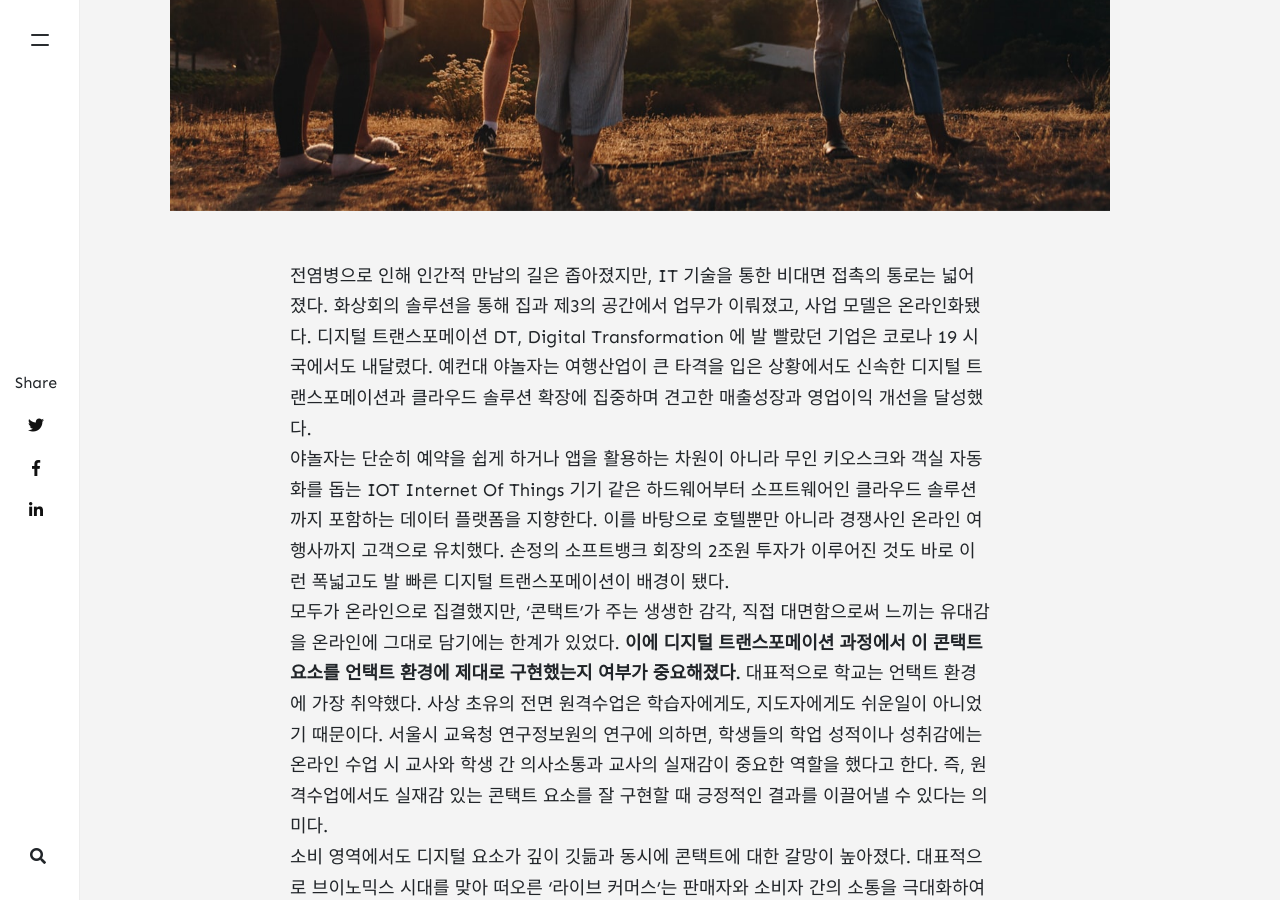
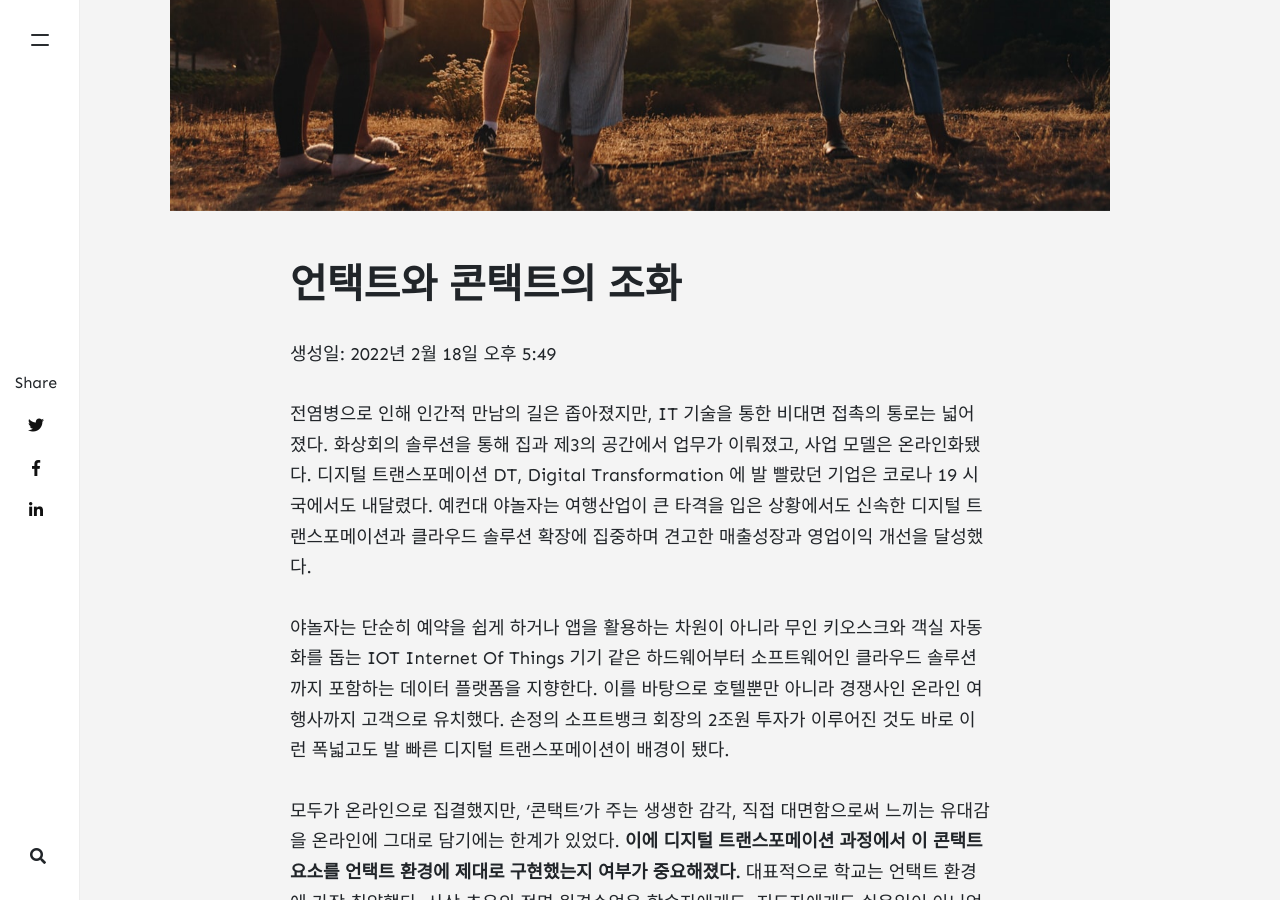
Before and after one commit to libamiew/libamiew7.github.io, a Jekyll site: the page built from _posts/2022-03-23-스페이스엘비스 뉴스레터.md, in a window 1280 px wide and 900 px high, scrolled down 836 px. Built offline with Jekyll 4.4.1, drawn with Linux system fonts in a browser that asks for light colours; nearby versions of some CDN libraries; comment, search, counter and statistics services are not loaded.

Commit message:
Update 2022-03-23-스페이스엘비스 뉴스레터.md

```diff
--- a/_posts/2022-03-23-스페이스엘비스 뉴스레터.md
+++ b/_posts/2022-03-23-스페이스엘비스 뉴스레터.md
@@ -8,46 +8,49 @@ image: assets/images/2.jpg
 rating: 4.5
 ---
 
+# 언택트와 콘택트의 조화
+
+생성일: 2022년 2월 18일 오후 5:49
+
 전염병으로 인해 인간적 만남의 길은 좁아졌지만, IT 기술을 통한 비대면 접촉의 통로는 넓어졌다. 화상회의 솔루션을 통해 집과 제3의 공간에서 업무가 이뤄졌고, 사업 모델은 온라인화됐다. 디지털 트랜스포메이션 DT, Digital Transformation 에 발 빨랐던 기업은 코로나 19 시국에서도 내달렸다. 예컨대 야놀자는 여행산업이 큰 타격을 입은 상황에서도 신속한 디지털 트랜스포메이션과 클라우드 솔루션 확장에 집중하며 견고한 매출성장과 영업이익 개선을 달성했다.
-<br>
+
 야놀자는 단순히 예약을 쉽게 하거나 앱을 활용하는 차원이 아니라 무인 키오스크와 객실 자동화를 돕는 IOT Internet Of Things 기기 같은 하드웨어부터 소프트웨어인 클라우드 솔루션까지 포함하는 데이터 플랫폼을 지향한다. 이를 바탕으로 호텔뿐만 아니라 경쟁사인 온라인 여행사까지 고객으로 유치했다. 손정의 소프트뱅크 회장의 2조원 투자가 이루어진 것도 바로 이런 폭넓고도 발 빠른 디지털 트랜스포메이션이 배경이 됐다.
-<br>
+
 모두가 온라인으로 집결했지만, ‘콘택트’가 주는 생생한 감각, 직접 대면함으로써 느끼는 유대감을 온라인에 그대로 담기에는 한계가 있었다. **이에 디지털 트랜스포메이션 과정에서 이 콘택트 요소를 언택트 환경에 제대로 구현했는지 여부가 중요해졌다.** 대표적으로 학교는 언택트 환경에 가장 취약했다. 사상 초유의 전면 원격수업은 학습자에게도, 지도자에게도 쉬운일이 아니었기 때문이다. 서울시 교육청 연구정보원의 연구에 의하면, 학생들의 학업 성적이나 성취감에는 온라인 수업 시 교사와 학생 간 의사소통과 교사의 실재감이 중요한 역할을 했다고 한다. 즉, 원격수업에서도 실재감 있는 콘택트 요소를 잘 구현할 때 긍정적인 결과를 이끌어낼 수 있다는 의미다.
-<br>
+
 소비 영역에서도 디지털 요소가 깊이 깃듦과 동시에 콘택트에 대한 갈망이 높아졌다. 대표적으로 브이노믹스 시대를 맞아 떠오른 ‘라이브 커머스’는 판매자와 소비자 간의 소통을 극대화하여 실재감을 잘 구현해서 신유통 채널로 더욱 발전할 수 있었다. 사실 판매자가 마치 옆에 있는 것 같은 느낌을 가장 잘 제공할 수 있는 서비스는 ‘개별 맞춤’이다. 명품 매장에서 일대일로 셀러가 대동할 때, 고객은 특별한 대접을 받는 듯한 느낌을 받는다. 온라인에서도 마찬가지다. 소비자들은 자신만을 위한 어떤 가치를 제공받고 있음을 느낄 때, 그것이 온라인상일지라도 그 브랜드에 대한 긍정적인 감정을 키우게 된다.
-<br>
+
 실제 빅데이터로 비대면 관련 이슈어를 분석했을 때, 2020년 10월부터 비대면에 대한 긍정률이 증가하고 있는데, 이는 소비자들이 현재의 비대면 상황에 적응해나가고 있다는 것을 보여준다. 기업에서 제공하는 맞춤형 서비스가 증가한 것이 주요 원인이라고 파악된다. 예를 들어 우리은행은 비대면을 선호하는 고객을 대상으로 맞춤형 밀착 관리 서비스 ‘WON컨시어지’를 선보였는데, 전담 직원이 일대일 매칭을 통해 고객 맞춤형 금융 상품 추천과 가입은 물론 만기 관리, 이벤트 등을 제공해 좋은 반응을 얻었다. 영업점을 찾지 않는 소비자 에게도 대면 영업 수준의 밀착 서비스를 제공해 언택트로 고객과 콘택트하는 전략이다.
 
-<br><br>
 **사람의 손길이 그리워, 휴먼터치**
-<br>
+
 거의 모든 산업에서 디지털 트랜스포메이션의 속도가 이전과는 비교할 수 없을 정도로 빨라졌다. 이제 요즘 소비자는 매장이 아닌 온라인으로 쇼핑하는 것이 익숙해졌으며, 외식보다는 배달 앱을 더 많이 이용한다. 재택근무와 원격수업에도 적응되어 출퇴근과 등하교라는 일상이 비일상이 됐다. 이처럼 2021년에는 많은 사람들이 비대면 서비스의 편리함과 효율성을 경험했다. 하지만 비대면 상황이 지속될수록 디지털 기술의 한계는 더욱 명확해졌고, 소비자들도 비대면 비중이 커질수록 아이러니하게도 사람의 손길을 그리워했다.
 
 대면 만남의 욕구를 채우기 위해 현대인들은 온라인에서 다양한 연결점을 찾아냈다. 모니터 앞에 앉아 맥주 한 캔과 치킨 한 마리를 준비하고 직장 동료들과 함께 화상회의 시스템을 켜놓고 랜선 회식을 즐겼다. 만나지 않아도 함께 공부하는 비대면 스터디는 시험 기간의 대학가를 휩쓸었다. 대학생 커뮤니티 ‘에브리타임’에서는 “저녁 7~10시 줌스터디 모집합니다” 같은 비대면 스터디를 함께할 사람을 구하는 글을 쉽게 볼 수 있다. 역설적이게도 비대면 시대에 사람과의 연결이 더욱 중요한 가치가 되고 있다.
 
 인터넷 전문 은행이 무섭게 성장하고, 기존 은행도 금융 스마트폰 앱 개발에 박차를 가하는 상황에서 신한은행은 아날로그의 감성을 강조하는 ‘디지로그 브랜치’를 새로 오픈했다. 디지로그란 디지털과 아날로그를 조합한 단어인데, ‘은행 같지 않은 은행’을 목표로 일하는 방식을 바꾸고 공간 하나하나에 스토리를 담아 고객에게 즐겁고 혁신적인 금융 경험을 제공할 것을 목표로 하고 있다. 디지로그 브랜치는 바로 디지털 기술과 휴먼터치가 결합한 결과다.
-<br>
+
 **휴먼 터치**
-<br>
+
 ***코로나 19사태로 조명받은 ‘언택트’ 기술이 시간이 지날수록 지향해야 할 방향은 인간과의 단절이 아니라 인간적 접촉을 보완하는 것이며, 인간의 손길은 여전히 필요하다는 의미다.***
-<br>
+
 휴먼터치를 구현해나가기 위해서는
-<br>
+
 1. 고객 중심의 공간과 동선 꾸미기
 2. 인간적 소통의 강화
 3. 기술에 사람의 숨결 불어넣기
 4. 내부 조직 구성원들의 마음 챙김이 중요하다.
-<br>
+
 장시간 이어지는 온라인 점속 상태는 인간의 연결 강박을 강화시키며 오히려 더 큰 외로움을 느끼게 만든다. 화상회의 시스템도 전에 없던 스트레스를 주고 있다. 나만 따돌려질지 모른다는 FOMO Fear Of Missing Out 증후군과 디지털 패러독스에 따른 외로움을 극복할 수 있는 능력을 기르는 것이 그 무엇보다 중요한 과제가 될 것이다.
-<br>
+
 실제로 코난테크놀로지의 분석에 따르면 사람들은 차갑고 딱딱한 비대면 기술에는 다소 부정적 감정을 느끼고 있었다. 2020년 하반기부터 2021년 상반기까지 인공지능/디지털 등 기술 관련 용어에 대한 부정적 감정이 다소 증가했다. 키오스크 관련 부정적 감정은 2020년 9월까지 다소 감소했다가 올해 들어 다시 20%로 상승했다. 챗봇 관련 부정적 감정 역시 2021년 들어 30%로 상승했다. 전반적으로 대표적인 부정 감성어를 살펴보면 ‘힘들다’/’부족’/’혐오’ 등이었다. 이는 장기화된 코로나19 사태로 키오스크나 챗봇처럼 딱딱한 비대면 기술이 대면 서비스를 대체하기에는 부족하고 힘이 든다는 의미를 내포한다.
-<br>
+
 먼저, 언택트 기술의 진앙이라 할 수 있는 플랫폼들이 소통의 부재로 갈증을 느끼는 소비자의 마음을 어루어만지는 휴먼터치 기능을 추가하고 있다. 국내 OTT 플랫폼 ‘왓챠’는 다른 사람들과 온라인에서 함께 영상을 보며 실시간으로 채팅할 수 있는 ‘왓챠파티’ 기능을 선보였다. 비대면 시대에 콘텐츠를 함께 감상하며 수다를 떠는 재미를 되찾아준 것이다. 특히 함께 보기 좋은 공포물과 애니메이션 콘텐츠의 경우 상영 횟수가 급격히 증가했다.
-<br>
+
 왓챠파티는 서비스를 시작한 지 3개월만에 총 32만 개 이상의 파티가 열릴 정도로 뜨거운 반응을 얻고 있다. 모바일 쇼핑 앱 ‘CJ온스타일’은 고객과 대화하듯 메시지를 전달하는 ‘실시간 쇼핑 피드’기능을 추가했다. 신규 가입 고객에겐 “오늘부터 우리 1일이네요”라는 메시지를 보내고, 저녁에 접속한 고객에겐 “오늘 하루도 수고했어요”라는 식의 인사말과 함께 혜택도 제공한다. 마치 나를 잘 아는 친근한 사람에게 상품을 소개받는 듯한 느낌을 구현하며 요즘 소비자가 원하는 휴먼 감성을 불어넣었다.
-<br>
+
 **‘내 기업’/ ‘내 브랜드’라고 느낄 때 지갑을 연다**
-<br>
+
 소비자에 대한 이해는 기업 활동의 가장 기본이자 필수 요소지만, 변화의 속도가 빠르고 불가해한 환경의 변수가 자주 발생하는 이 시대에 들어서는 이것이 기업의 ‘생존’문제로 직결된다. 나노사회 속에서 각자도생으로 살아가는 요즘 소비자는 무엇보다 ‘공감’을 원하기에 ‘내 기업, 내 브랜드’로 느껴져야 지갑을 연다. **메세지를 일방적으로 전달하는 커뮤니케이션은 이제 철저히 외면당한다.** 그러므로 요즘 소비자가 좋아하는 것이 무엇인지, 트렌드는 어떠한지 민첩하게 파악하고 이를 반영하는 것이 무엇보다도 중요하다.
-<br>
+
 사람들은 누구나 자신을 이해해주는 상대를 좋아한다. 기업과 소비자 사이의 관계도 마찬가지다. 소비자를 제대로 이해하는 기업만이 그들의 선택을 받을 수 있다. 요즘 소비자의 영향력이 더욱 커질 것으로 보이는 2022년, 동시대 소비자들의 미묘한 변화를 섬세하게 마주 보아야 할 때다.
```
